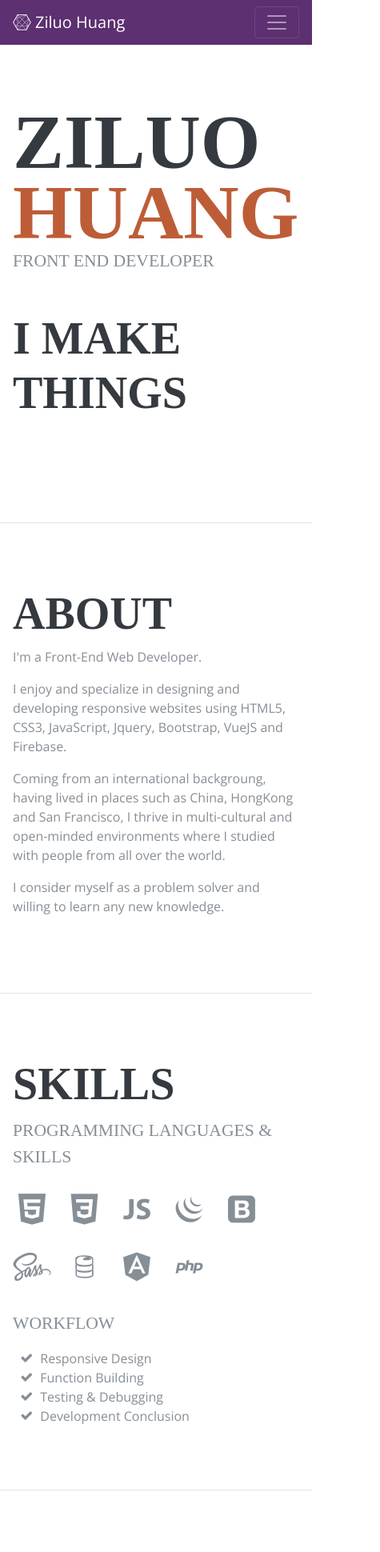
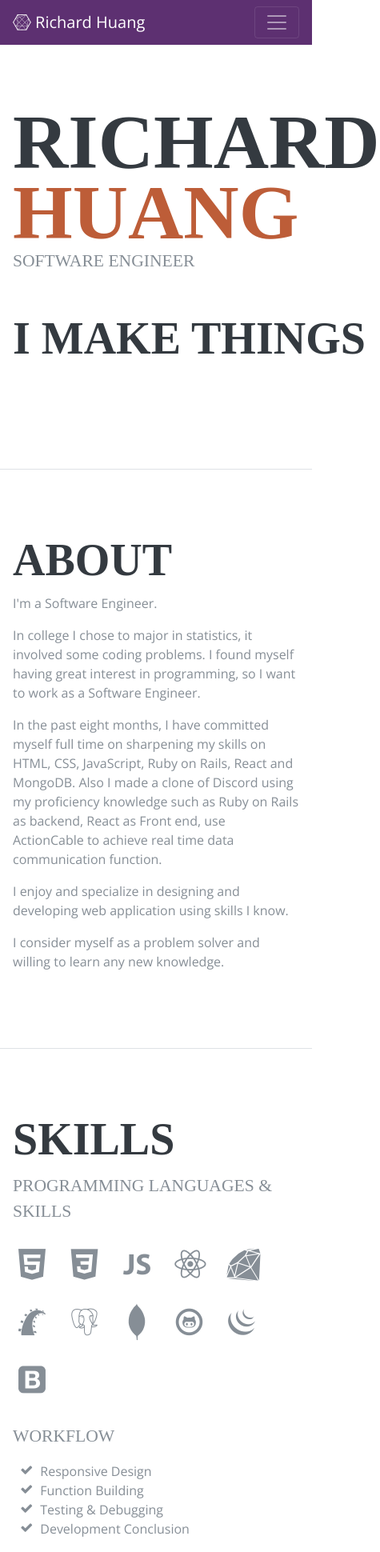
Before and after one commit to ZiluoH/ZiluoH.github.io, a plain HTML site: page index.html in a window 390 px wide. Shown: the top 1940 px of the page at 80% size, 475 px wide, since content can reach past the window. Drawn offline with nearby package versions, Linux system fonts and the light colour scheme; a web font is replaced by a local one.

Commit message:
Edit content

```diff
--- a/index.html
+++ b/index.html
@@ -1,7 +1,7 @@
 <!DOCTYPE html>
 <html lang="en">
 <head>
-<title>Ziluo Huang | Front End Developer</title>
+<title>Richard Huang | Software Engineer</title>
 	<!-- Required meta tags -->
     <meta charset="utf-8">
     <meta name="viewport" content="width=device-width, initial-scale=1, shrink-to-fit=no">
@@ -24,7 +24,7 @@
 
   <nav class="navbar navbar-expand-lg navbar-dark bg-primary fixed-top" id="sideNav">
     <a class="navbar-brand js-scroll-trigger" href="#page-top">
-      <span class="d-block d-lg-none"><i class="fa fa-connectdevelop"></i> Ziluo Huang</span>
+      <span class="d-block d-lg-none"><i class="fa fa-connectdevelop"></i> Richard Huang</span>
       <span class="d-none d-lg-block">
         <img class="img-fluid img-profile rounded-circle mx-auto mb-2" src="img/me.png" alt="me">
       </span>
@@ -59,10 +59,10 @@
   <div class="container-fluid p-0">
     <section class="resume-section p-3 p-lg-5 d-flex d-column" id="home">
         <div class="my-auto">
-          <h1 class="mb-0">Ziluo
+          <h1 class="mb-0">Richard
             <span class="text-primary">Huang</span>
           </h1>
-          <div class="subheading mb-5">Front End Developer
+          <div class="subheading mb-5">Software Engineer
           </div>
           <h2 class="mb-5">I make things</h2>
         </div>
@@ -71,9 +71,12 @@
     <section class="resume-section p-3 p-lg-5 d-flex d-column" id="about">
       <div class="my-auto">
         <h2>About</h2>
-        <p>I'm a Front-End Web Developer.</p>
-        <p>I enjoy and specialize in designing and developing responsive websites using HTML5, CSS3, JavaScript, Jquery, Bootstrap, VueJS and Firebase.</p>
-        <p>Coming from an international backgroung, having lived in places such as China, HongKong and San Francisco, I thrive in multi-cultural and open-minded environments where I studied with people from all over the world.</p>
+        <p>I'm a Software Engineer.</p>
+        <p>In college I chose to major in statistics, it involved some coding problems. I found myself having great interest in programming, so I want to work as a Software Engineer.</p>
+        <p>In the past eight months, I have committed myself full time on sharpening my skills on HTML, CSS, JavaScript, Ruby on
+          Rails, React and MongoDB. Also I made a clone of Discord using my proficiency knowledge such as Ruby on Rails as
+          backend, React as Front end, use ActionCable to achieve real time data communication function.</p>
+        <p>I enjoy and specialize in designing and developing web application using skills I know.</p>
         <p>I consider myself as a problem solver and willing to learn any new knowledge.</p>
       </div>
     </section>
@@ -87,12 +90,14 @@
           <li class="list-inline-item"><i class="devicons devicons-html5"></i></li>
           <li class="list-inline-item"><i class="devicons devicons-css3"></i></li>
           <li class="list-inline-item"><i class="devicons devicons-javascript"></i></li>
+          <li class="list-inline-item"><i class="devicons devicons-react"></i></li>
+          <li class="list-inline-item"><i class="devicons devicons-ruby"></i></li>
+          <li class="list-inline-item"><i class="devicons devicons-ruby_on_rails"></i></li>
+          <li class="list-inline-item"><i class="devicons devicons-postgresql"></i></li>
+          <li class="list-inline-item"><i class="devicons devicons-mongodb"></i></li>
+          <li class="list-inline-item"><i class="devicons devicons-github"></i></li>
           <li class="list-inline-item"><i class="devicons devicons-jquery"></i></li>
           <li class="list-inline-item"><i class="devicons devicons-bootstrap"></i></li>
-          <li class="list-inline-item"><i class="devicons devicons-sass"></i></li>
-          <li class="list-inline-item"><i class="devicons devicons-firebase"></i></li>
-          <li class="list-inline-item"><i class="devicons devicons-angular"></i></li>
-          <li class="list-inline-item"><i class="devicons devicons-php"></i></li>
         </ul>
 
         <div class="subheading mb-3">Workflow</div>
@@ -123,17 +128,18 @@
           </figure>
         </div> -->
 
-        <!-- <div class="col-xl-4 col-md-6">
+        <div class="col-xl-4 col-md-6">
           <figure>
-            <img src="img/login-cover.png">
+            <img src="img/thiscord-cover.png">
             <figcaption>
-              <h3>Login Form</h3>
-              <p>A plain HTML and CSS Login &amp; Register form refelect to user's input.</p>
-
-              <p><a href="portfolio/Login/index.html" target="_blank">Demo</a></p>
+              <h3>Thiscords</h3>
+              <p>Thiscord is a clone of Discord. Users are able to create and join servers, create text channels within servers, and
+              message each other through text channels.</p>
+              <p>Technologies: Ruby on Rails, React, Redux, Webpack, PostgreSQL, CSS3</p>
+              <p><a href="http://thiscords.herokuapp.com/" target="_blank">Demo</a></p>
             </figcaption>
           </figure>
-        </div> -->
+        </div>
 
         <!-- <div class="col-xl-4 col-md-6">
           <figure>
@@ -208,8 +214,8 @@
     <section class="resume-section p-3 p-lg-5 d-flex d-column" id="interests">
       <div class="my-auto">
         <h2>Interests</h2>
-        <p class="my-5">As a web developer, mouse and keyboard is my close friend while I'm coding. Apart from being a web developer, I enjoy some of my time being outdoor. I love playing basketball at nice weather with friends or alone. Traveling is my another hobbit, I believed that traveling helps me connect with different people from different cultures also give me real life education and creates memories for my lifetime.</p>
-        <p>However, when I stay indoors, I love watching anime and fantasy movie. I also spend a large of time exploring new technolgy in the front end development area. I'm trying to improve myself by keeping my eyes open.</p>
+        <p class="my-4">As a Software Engineer, mouse and keyboard is my close friend while I'm coding. Apart from being a Software Engineer, I enjoy some of my time being outdoor. I love playing basketball at nice weather with friends or alone. Traveling is my another hobbit, I believed that traveling helps me connect with different people from different cultures also give me real life education and creates memories for my lifetime.</p>
+        <p>However, when I stay home, I love spending time with my two cats, watching anime and fantasy movie. I also spend a large of time exploring new technolgy in the programming area. I'm trying to improve myself by keeping my eyes open.</p>
       </div>
     </section>
 
@@ -221,7 +227,7 @@
         <p><a href="mailto:ziluoh@gmail.com">ziluoh@gmail.com</a></p>
         <div class="outsideLink my-5">
             <a href="https://github.com/ZiluoH" target="_blank" class="btn btn-info btn-lg"><i class="fa fa-github fa-fw"></i>Github</a>
-            <a href="https://www.linkedin.com/in/ziluo-huang-119154140/" target="_blank" class="btn btn-info btn-lg"><i class="fa fa-linkedin fa-fw"></i>LinkedIn</a>
+            <a href="https://www.linkedin.com/in/richard-huang-119154140/" target="_blank" class="btn btn-info btn-lg"><i class="fa fa-linkedin fa-fw"></i>LinkedIn</a>
         </div>
       </div>
     </section>
```
Also changed, not shown: img/bookfinder-cover.png (deleted), img/bubblehead-cover.png (deleted), img/cssgrid-cover.png (deleted), img/game-cover.png (deleted), img/monsterSlayer-cover.png (deleted), img/realtimechat-cover.png (deleted), img/survey-cover.png (deleted), img/thiscord-cover.png (added), img/zodiac-cover.png (deleted), 2 other files.
